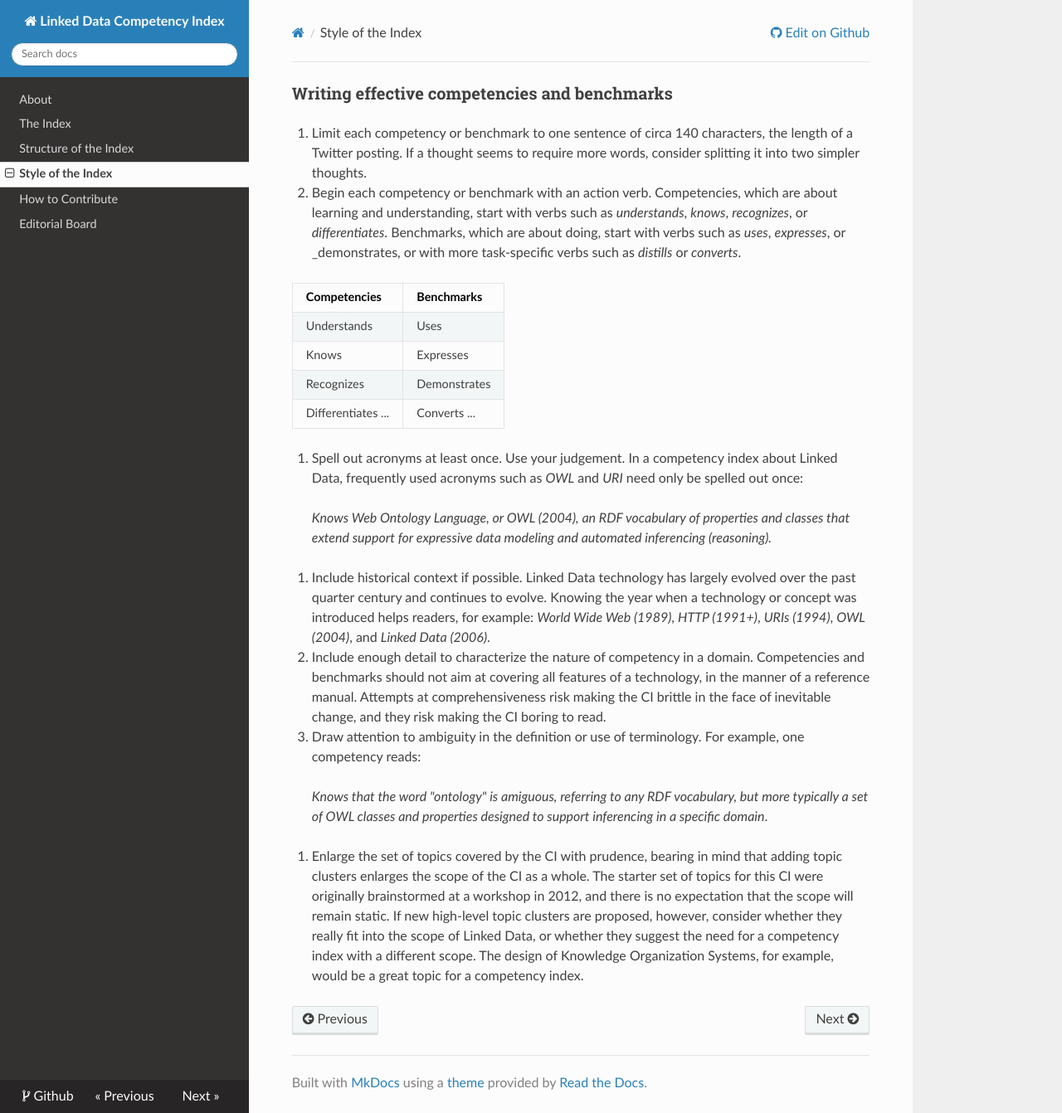
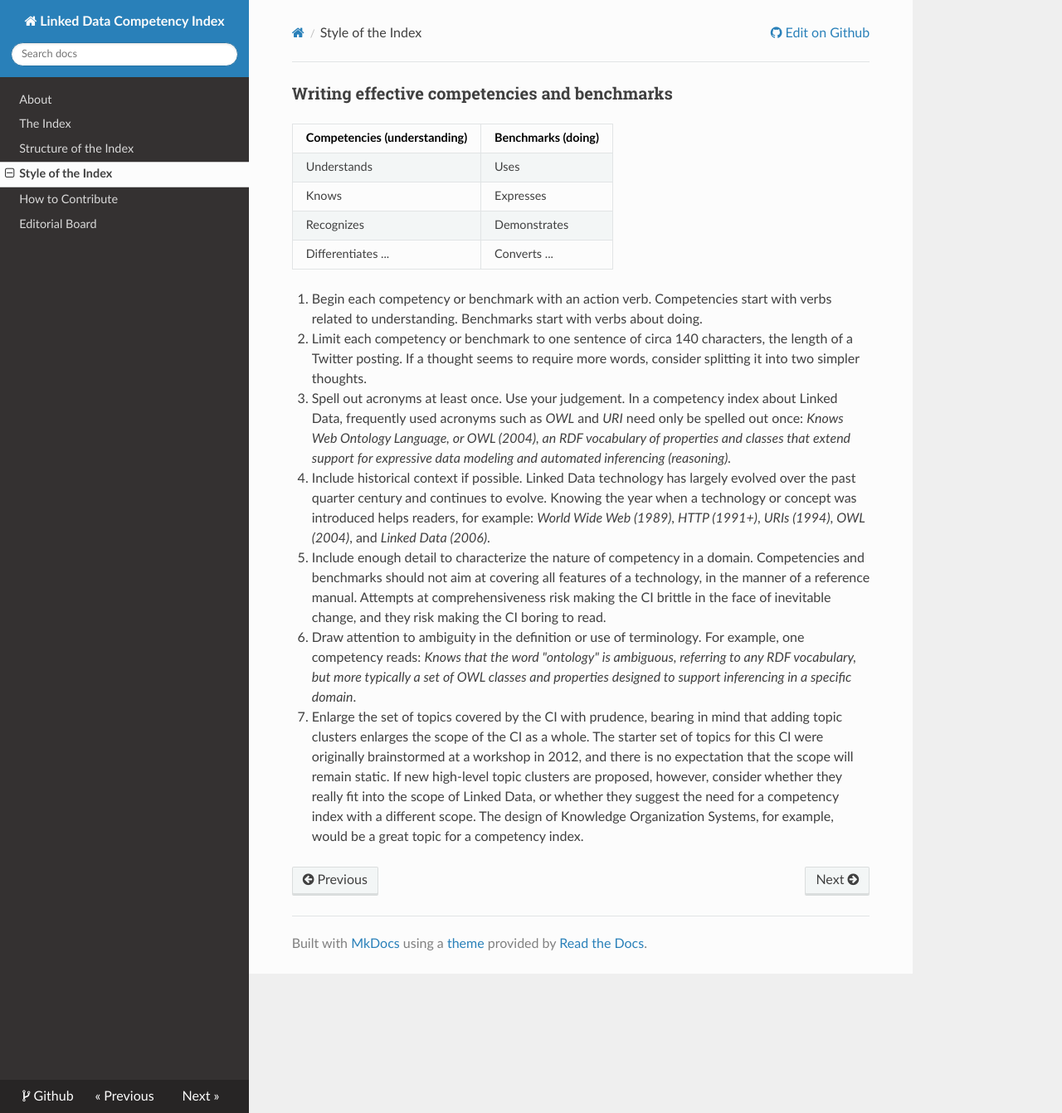
Before and after one commit to dcmi/ldci, an MkDocs documentation site: the page built from docs/style.md, in a window 1280 px wide and 1342 px high. Shown: the whole window at 83% size. Built offline with MkDocs 1.6.1, drawn with Linux system fonts in a browser that asks for light colours; nearby versions of some CDN libraries; old or Windows-style settings are respelled for this version of MkDocs.

Commit message:
style.md

```diff
--- a/docs/style.md
+++ b/docs/style.md
@@ -1,26 +1,22 @@
 ### Writing effective competencies and benchmarks
 
-1. Limit each competency or benchmark to one sentence of circa 140 characters, the length of a Twitter posting.  If a thought seems to require more words, consider splitting it into two simpler thoughts.
-
-2. Begin each competency or benchmark with an action verb.  Competencies, which are about learning and understanding, start with verbs such as _understands_, _knows_, _recognizes_, or _differentiates_.  Benchmarks, which are about doing, start with verbs such as _uses_, _expresses_, or _demonstrates, or with more task-specific verbs such as _distills_ or _converts_.
-
-| Competencies        | Benchmarks      |
+| Competencies (understanding) | Benchmarks (doing) |
 | ------------------- | --------------- |
 | Understands         | Uses            |
 | Knows               | Expresses       |
 | Recognizes          | Demonstrates    |
 | Differentiates ...  | Converts ...    |
 
-3. Spell out acronyms at least once.  Use your judgement.  In a competency index about Linked Data, frequently used acronyms such as _OWL_ and _URI_ need only be spelled out once:
+1. Begin each competency or benchmark with an action verb.  Competencies start with verbs related to understanding. Benchmarks start with verbs about doing.
 
-> _Knows Web Ontology Language, or OWL (2004), an RDF vocabulary of properties and classes that extend support for expressive data modeling and automated inferencing (reasoning)._
+1. Limit each competency or benchmark to one sentence of circa 140 characters, the length of a Twitter posting.  If a thought seems to require more words, consider splitting it into two simpler thoughts.
 
-4. Include historical context if possible.  Linked Data technology has largely evolved over the past quarter century and continues to evolve.  Knowing the year when a technology or concept was introduced helps readers, for example: _World Wide Web (1989)_, _HTTP (1991+)_, _URIs (1994)_, _OWL (2004)_, and _Linked Data (2006)_.
+1. Spell out acronyms at least once.  Use your judgement.  In a competency index about Linked Data, frequently used acronyms such as _OWL_ and _URI_ need only be spelled out once: _Knows Web Ontology Language, or OWL (2004), an RDF vocabulary of properties and classes that extend support for expressive data modeling and automated inferencing (reasoning)._
 
-5. Include enough detail to characterize the nature of competency in a domain.  Competencies and benchmarks should not aim at covering all features of a technology, in the manner of a reference manual.  Attempts at comprehensiveness risk making the CI brittle in the face of inevitable change, and they risk making the CI boring to read.
+1. Include historical context if possible.  Linked Data technology has largely evolved over the past quarter century and continues to evolve.  Knowing the year when a technology or concept was introduced helps readers, for example: _World Wide Web (1989)_, _HTTP (1991+)_, _URIs (1994)_, _OWL (2004)_, and _Linked Data (2006)_.
 
-6. Draw attention to ambiguity in the definition or use of terminology.  For example, one competency reads:
+1. Include enough detail to characterize the nature of competency in a domain.  Competencies and benchmarks should not aim at covering all features of a technology, in the manner of a reference manual.  Attempts at comprehensiveness risk making the CI brittle in the face of inevitable change, and they risk making the CI boring to read.
 
-> _Knows that the word "ontology" is amiguous, referring to any RDF vocabulary, but more typically a set of OWL classes and properties designed to support inferencing in a specific domain_.
+1. Draw attention to ambiguity in the definition or use of terminology.  For example, one competency reads: _Knows that the word "ontology" is ambiguous, referring to any RDF vocabulary, but more typically a set of OWL classes and properties designed to support inferencing in a specific domain_.
 
-7. Enlarge the set of topics covered by the CI with prudence, bearing in mind that adding topic clusters enlarges the scope of the CI as a whole.  The starter set of topics for this CI were originally brainstormed at a workshop in 2012, and there is no expectation that the scope will remain static.  If new high-level topic clusters are proposed, however, consider whether they really fit into the scope of Linked Data, or whether they suggest the need for a competency index with a different scope.  The design of Knowledge Organization Systems, for example, would be a great topic for a competency index.
+1. Enlarge the set of topics covered by the CI with prudence, bearing in mind that adding topic clusters enlarges the scope of the CI as a whole.  The starter set of topics for this CI were originally brainstormed at a workshop in 2012, and there is no expectation that the scope will remain static.  If new high-level topic clusters are proposed, however, consider whether they really fit into the scope of Linked Data, or whether they suggest the need for a competency index with a different scope.  The design of Knowledge Organization Systems, for example, would be a great topic for a competency index.
```
